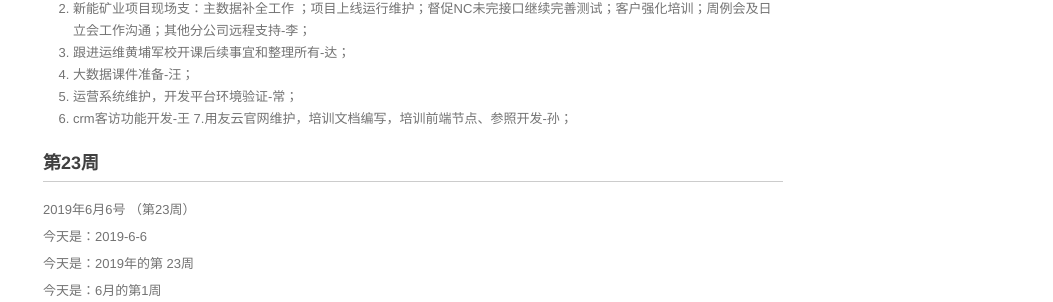
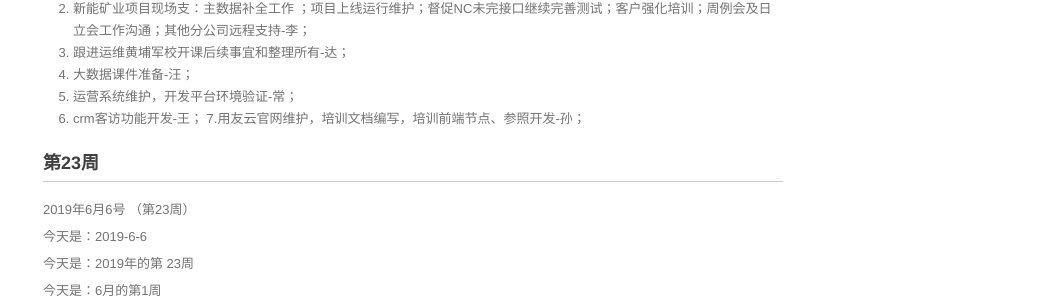
Before and after one commit to walllFlower/blog, a Jekyll site: the page built from _posts/2018-07-17-day_report_cxz.md, in a window 1280 px wide and 900 px high, scrolled down 1516 px. Shown: the part 149-451 px from the top of the window, without its empty margins (227-1280 px from the left). Built offline with Jekyll 4.4.1, drawn with Linux system fonts in a browser that asks for light colours; comment, search, counter and statistics services are not loaded.

```diff
--- a/_posts/2018-07-17-day_report_cxz.md
+++ b/_posts/2018-07-17-day_report_cxz.md
@@ -89,7 +89,7 @@ categories: 技术运营工作周报
 3. 跟进运维黄埔军校开课后续事宜和整理所有-达；
 4. 大数据课件准备-汪；
 5. 运营系统维护，开发平台环境验证-常；
-6. crm客访功能开发-王
+6. crm客访功能开发-王；
 7.用友云官网维护，培训文档编写，培训前端节点、参照开发-孙；
 
 
```
